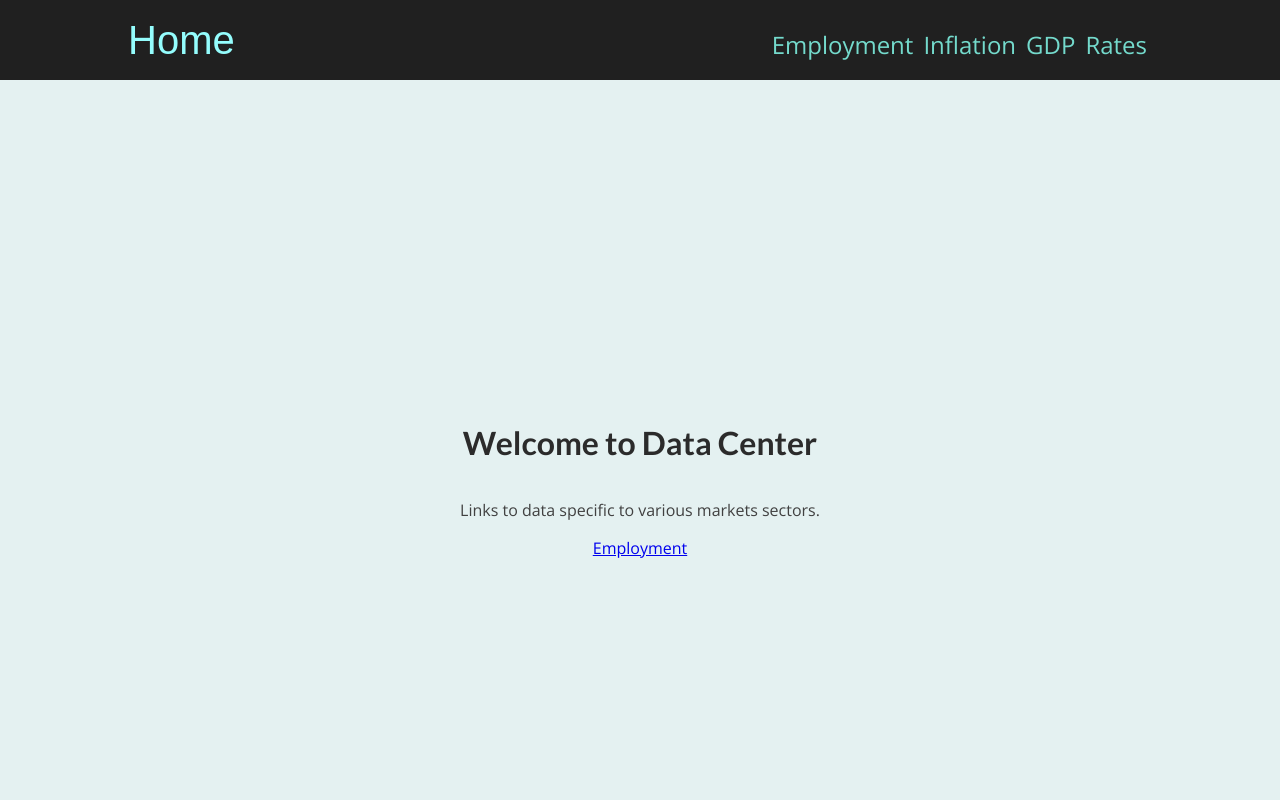
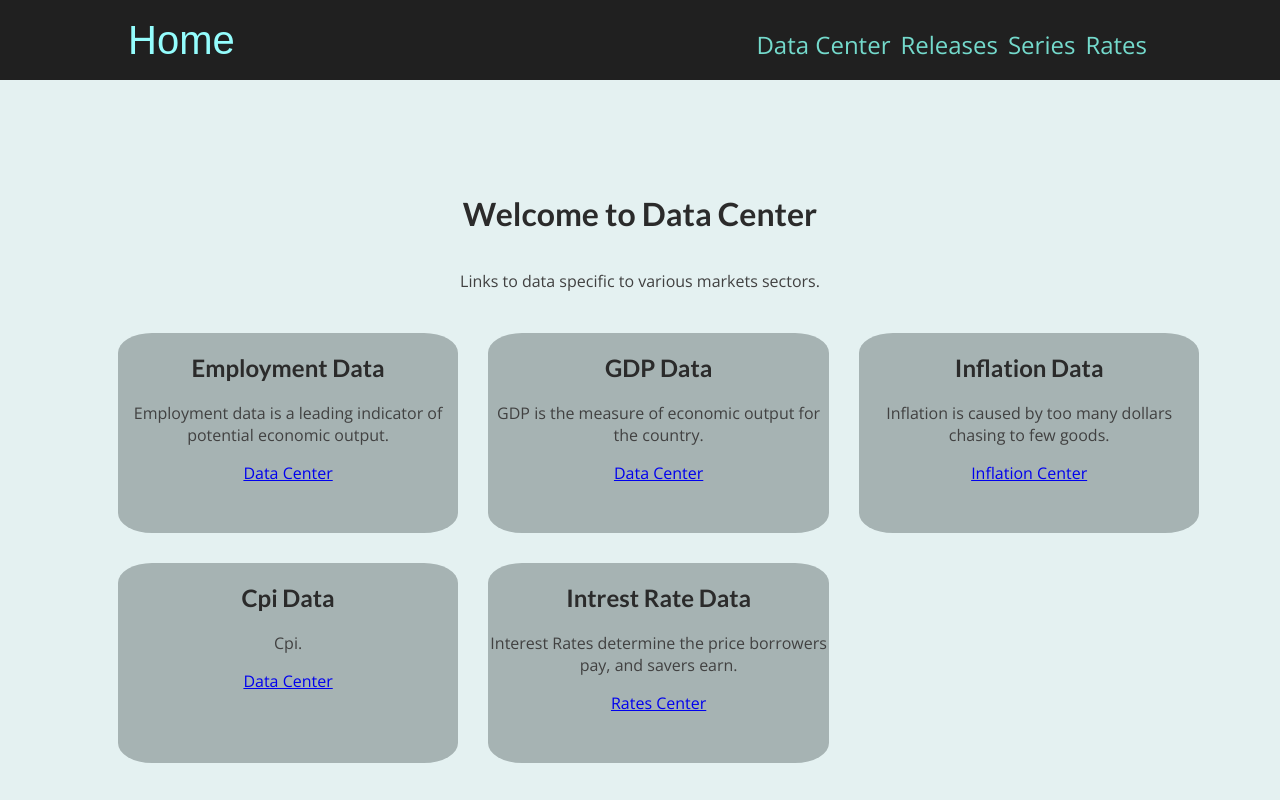
Before and after one commit to Mspagnolo27248/economics-site, a Next.js app: page /data in a window 1280 px wide. Shown: the top 800 px of the page. Built offline with nearby package versions, Linux system fonts and the light colour scheme.

Commit message:
UI css changes homepage

```diff
--- a/components/layout/Main-Header.js
+++ b/components/layout/Main-Header.js
@@ -9,16 +9,18 @@ export default function MainHeader() {
         <Link href='/'>Home</Link>
     </div>
 
+
+
     <nav className={classes.navigation}>
         <ul>
             <li className={classes.link}>
-                <Link href='/data/Employment'>Employment</Link>
+                <Link href='/data'>Data Center</Link>
             </li>
             <li className={classes.link}>
-                <Link href='/data/Inflation'>Inflation</Link>
+                <Link href='/data/releases'>Releases</Link>
             </li>
             <li className={classes.link}>
-                <Link href='/data/GDP'>GDP</Link>
+                <Link href='/data/Series'>Series</Link>
             </li>
             <li className={classes.link}>
                 <Link href='/data/InterestRates'>Rates</Link>
--- a/pages/data/index.js
+++ b/pages/data/index.js
@@ -2,8 +2,18 @@ import Head from 'next/head'
 import Image from 'next/image'
 import Link from 'next/link'
 import styles from '../../styles/Home.module.css'
+import { useRouter } from 'next/router'
 
 export default function DataHomePage() {
+  const router = useRouter();
+
+  const clickHandler = (event)=>{
+    const pathVariable = event.target.id
+
+     router.push('/data/'+pathVariable)
+
+  }
+
   return (
     <div className={styles.container}>
       <Head>
@@ -15,8 +25,42 @@ export default function DataHomePage() {
       <main className={styles.main}>
        <h1>Welcome to Data Center </h1>
        <p>Links to data specific to various markets sectors.</p>
-       <Link href='/data/Employment'>Employment</Link>
 
+
+      <div className='card-list'>
+
+          <div className='card' onClick={clickHandler} id='Employment'>
+              <h2>Employment Data</h2>
+              <p>Employment data is a leading indicator of potential economic output.</p>
+              <Link href='/data/Employment'>Data Center</Link>
+          </div>
+
+          <div className='card' onClick={clickHandler} id='GDP'>
+              <h2>GDP Data</h2>
+              <p>GDP is the measure of economic output for the country. </p>
+              <Link href='/data/gdp'>Data Center</Link>
+          </div>
+
+          <div className='card' onClick={clickHandler} id='Inflation'>
+              <h2>Inflation Data</h2>
+              <p>Inflation is caused by too many dollars chasing to few goods. </p>
+              <Link href='/data/Inflation'>Inflation Center</Link>
+          </div>
+
+          <div className='card' onClick={clickHandler} id='Cpi'>
+              <h2>Cpi Data</h2>
+              <p>Cpi.</p>
+              <Link href='/data/cpi'>Data Center</Link>
+          </div>
+
+          <div className='card' onClick={clickHandler} id='InterestRates'>
+              <h2>Intrest Rate Data</h2>
+              <p>Interest Rates determine the price borrowers pay, and savers earn. </p>
+              <Link href='/data/InterestRates'>Rates Center</Link>
+          </div>
+
+
+      </div>
       </main>
 
       <footer className={styles.footer}>
--- a/styles/globals.css
+++ b/styles/globals.css
@@ -57,6 +57,28 @@ li .link{
   width: 80%;
 }
 
+
+.card-list{
+
+  padding-top: 10px;
+  padding-bottom: 10px;
+  padding-left: 10px;
+  padding-right: 10px;
+  margin-left: 5%;
+
+}
+
+.card{
+  width: 30%;
+  height: 200px;
+  display: inline-block;
+  background-color: rgb(166, 179, 179);
+  margin: 15px;
+  text-align: center;
+  border-radius: 10%;
+  vertical-align: middle;
+}
+
   /* Media Query for Tablets Ipads portrait mode */
   @media (min-width: 200px) and (max-width: 1024px){
     body {
@@ -70,4 +92,6 @@ li .link{
       padding: 10px;
 
     }
+
+
 }
```
Also changed, not shown: pages/FetchTest/index.js (deleted, +0 -19 lines), pages/index.js (+34 -1 lines).
